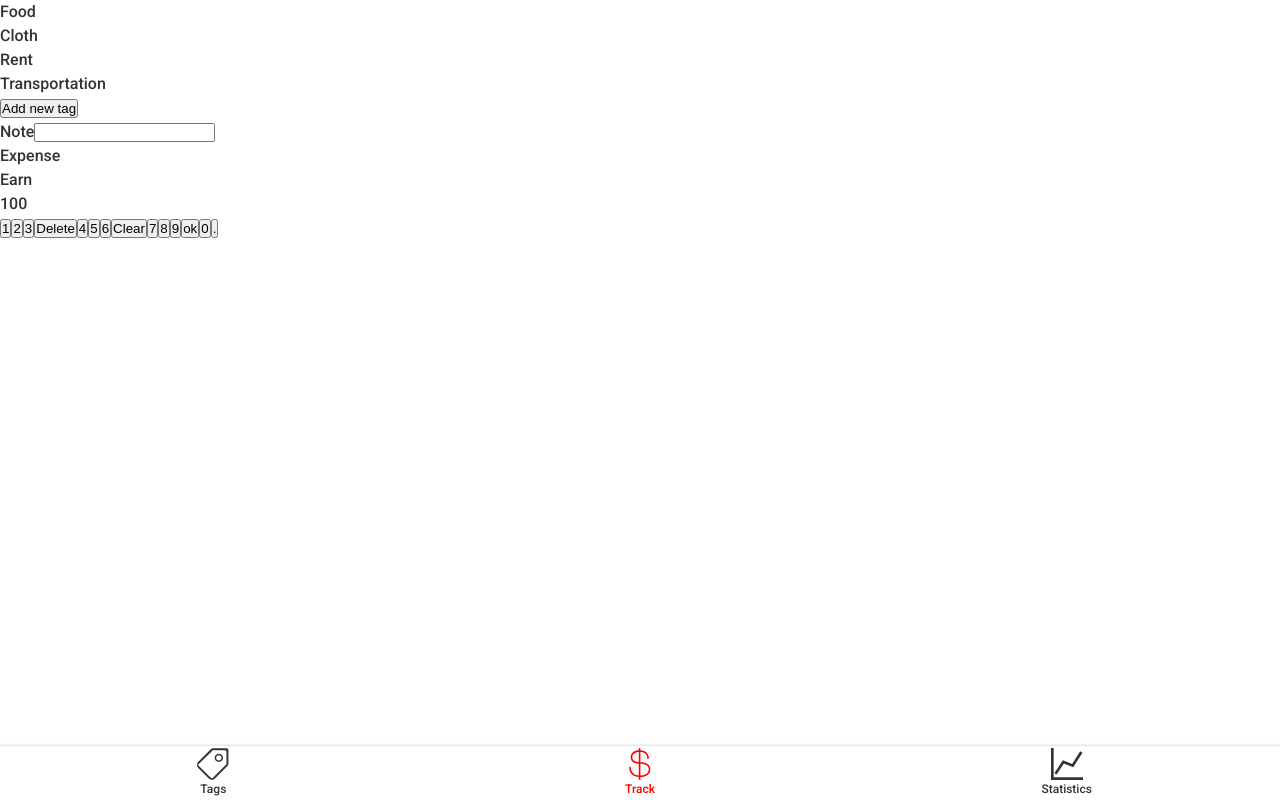
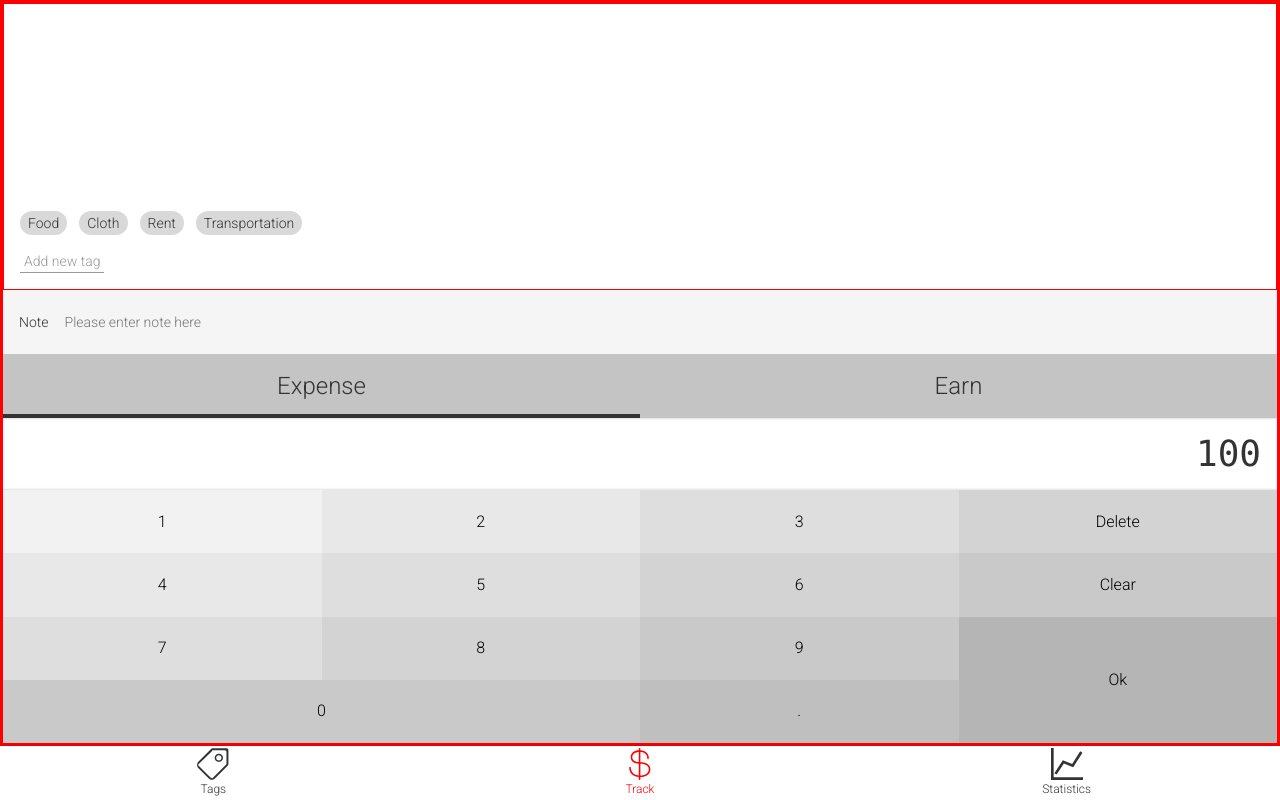
Before and after one commit to Patrick-Jiang/pjtrack, a Vue app: page /#/money in a window 1280 px wide. Built offline with nearby package versions, Linux system fonts and the light colour scheme.

Commit message:
add flex to layout

```diff
--- a/src/App.vue
+++ b/src/App.vue
@@ -14,6 +14,7 @@
   color: #333;
   line-height: 1.5;
   font-family: 'Roboto', sans-serif;
+  font-size: 16px;
 }
 
 </style>
--- a/src/assets/style/helper.scss
+++ b/src/assets/style/helper.scss
@@ -1,4 +1,22 @@
-@import url('https://fonts.googleapis.com/css2?family=Roboto:wght@500&display=swap');
+@import url('https://fonts.googleapis.com/css2?family=Roboto:wght@300&display=swap');
 
 
 $color-highlight: #f00;
+
+%clearFix {
+  &::after {
+    content: "";
+    clear: both;
+    display: block;
+  }
+}
+
+$color-shadow: rgba(0, 0, 0, 0.25);
+%outerShadow{
+  box-shadow: 0 0 3px $color-shadow;
+}
+
+%innerShadow {
+  box-shadow: inset 0 -3px 3px -3px $color-shadow,
+  inset 0 3px 3px -3px $color-shadow;
+}
--- a/src/assets/style/reset.scss
+++ b/src/assets/style/reset.scss
@@ -6,3 +6,14 @@
   text-decoration: none;
   color: inherit;
 }
+
+ol,ul {
+  list-style: none;
+}
+
+button ,input{
+  font: inherit;
+}
+:focus {
+  outline: none;
+}
--- a/src/components/Layout.vue
+++ b/src/components/Layout.vue
@@ -1,6 +1,6 @@
 <template>
-  <div class="nav-wrapper">
-    <div class="content">
+  <div class="layout-wrapper" :class="classPrefix && `${classPrefix}-layout-wrapper`">
+    <div class="content" :class="classPrefix && `${classPrefix}-content`">
       <slot/>
     </div>
     <Nav/>
@@ -10,12 +10,13 @@
 
 <script lang="ts">
 export default {
+  props:['classPrefix'],
   name: 'Layout'
 };
 </script>
 
 <style lang="scss" scoped>
-.nav-wrapper {
+.layout-wrapper {
   display: flex;
   flex-direction: column;
   height: 100vh;
--- a/src/components/Nav.vue
+++ b/src/components/Nav.vue
@@ -26,8 +26,8 @@
 <style lang="scss" scoped>
 @import '~@/assets/style/helper.scss';
 nav {
+  @extend %outerShadow;
   display: flex;
-  box-shadow: 0 0 3px rgba(0, 0, 0, 0.25);
   flex-direction: row;
   font-size: 12px;
   > .item {
--- a/src/views/Money.vue
+++ b/src/views/Money.vue
@@ -1,23 +1,23 @@
 <template>
-  <Layout>
+  <Layout class-prefix="layout">
     <div class="tags">
+      <div class="new">
+        <button>Add new tag</button>
+      </div>
       <ul class="current">
         <li>Food</li>
         <li>Cloth</li>
         <li>Rent</li>
         <li>Transportation</li>
       </ul>
-      <div class="new">
-        <button>Add new tag</button>
-      </div>
     </div>
-    <div>
+    <div class="note-div">
       <label class="notes">
         <span class="name">Note</span>
-        <input type="text">
+        <input type="text" placeholder="Please enter note here">
       </label>
     </div>
-    <div>
+    <div class="type-div">
       <ul class="types">
         <li class="selected">Expense</li>
         <li>Earn</li>
@@ -25,7 +25,7 @@
     </div>
     <div class="numberPad">
       <div class="output">100</div>
-      <div class="buttons">
+      <div class="buttons ">
         <button>1</button>
         <button>2</button>
         <button>3</button>
@@ -37,8 +37,8 @@
         <button>7</button>
         <button>8</button>
         <button>9</button>
-        <button>ok</button>
-        <button>0</button>
+        <button class="ok">Ok</button>
+        <button class="zero">0</button>
         <button>.</button>
       </div>
     </div>
@@ -51,8 +51,174 @@
 
 };
 </script>
-
+<style lang="scss">
+.layout-content {
+  border: 3px solid red;
+  display: flex;
+  flex-direction: column-reverse;
+}
+</style>
 <style lang="scss" scoped>
 @import "~@/assets/style/helper.scss";
 
+.tags {
+  flex-grow: 1;
+  border: 1px solid red;
+  order: 4;
+  font-size: 14px;
+  padding: 16px;
+  display: flex;
+  flex-direction: column-reverse;
+
+  > .current {
+    display: flex;
+    flex-wrap: wrap;
+    overflow: auto;
+    > li {
+      height: 24px;
+      line-height: 24px;
+      background: #d9d9d9;
+      -webkit-border-radius: (24px/2);
+      -moz-border-radius: (24px/2);
+      border-radius: (24px/2);
+      padding: 0 8px;
+      margin-right: 12px;
+      margin-top: 4px;
+    }
+  }
+
+  > .new {
+    padding-top: 16px;
+
+    button {
+      background: transparent;
+      border: none;
+      color: #999;
+      border-bottom: 1px solid;
+      padding: 0 4px;
+    }
+  }
+}
+
+.note-div {
+  order: 3;
+
+  > .notes {
+    font-size: 14px;
+    display: flex;
+    background: #f5f5f5;
+    padding-left: 16px;
+    align-items: center;
+
+    .name {
+      padding-right: 16px;
+    }
+
+    input {
+      height: 64px;
+      flex-grow: 1;
+      background: transparent;
+      border: none;
+      padding-right: 16px;
+    }
+  }
+}
+
+.type-div {
+  order: 2;
+
+  > .types {
+    background: #c4c4c4;
+    display: flex;
+    text-align: center;
+    font-size: 24px;
+
+    > li {
+      width: 50%;
+      height: 64px;
+      display: flex;
+      justify-content: center;
+      align-items: center;
+      position: relative;
+
+      &.selected {
+        &::after {
+          content: '';
+          position: absolute;
+          bottom: 0;
+          left: 0;
+          width: 100%;
+          height: 4px;
+          background: #333;
+        }
+
+        //border-bottom: 4px solid #333;
+      }
+    }
+  }
+}
+
+
+.numberPad {
+  order: 1;
+
+  .output {
+    font-size: 36px;
+    font-family: Consolas, monospace;
+    padding: 9px 16px;
+    text-align: right;
+    @extend %innerShadow;
+  }
+
+  .buttons {
+    @extend %clearFix;
+
+    > button {
+      width: 25%;
+      height: 7.9vh;
+      float: left;
+      background: transparent;
+      border: none;
+
+      &.ok {
+        height: 15.8vh;
+        float: right;
+      }
+
+      &.zero {
+        width: 25*2%;
+      }
+
+      $bg: #f2f2f2;
+
+      &:nth-child(1) {
+        background: $bg;
+      }
+
+      &:nth-child(2), &:nth-child(5) {
+        background: darken($bg, 4%);
+      }
+
+      &:nth-child(3), &:nth-child(6), &:nth-child(9) {
+        background: darken($bg, 4*2%);
+      }
+
+      &:nth-child(4), &:nth-child(7), &:nth-child(10) {
+        background: darken($bg, 4*3%);
+      }
+
+      &:nth-child(8), &:nth-child(11), &:nth-child(13) {
+        background: darken($bg, 4*4%);
+      }
+
+      &:nth-child(14) {
+        background: darken($bg, 4*5%);
+      }
+
+      &:nth-child(12) {
+        background: darken($bg, 4*6%);
+      }
+    }
+  }
+}
 </style>
```
